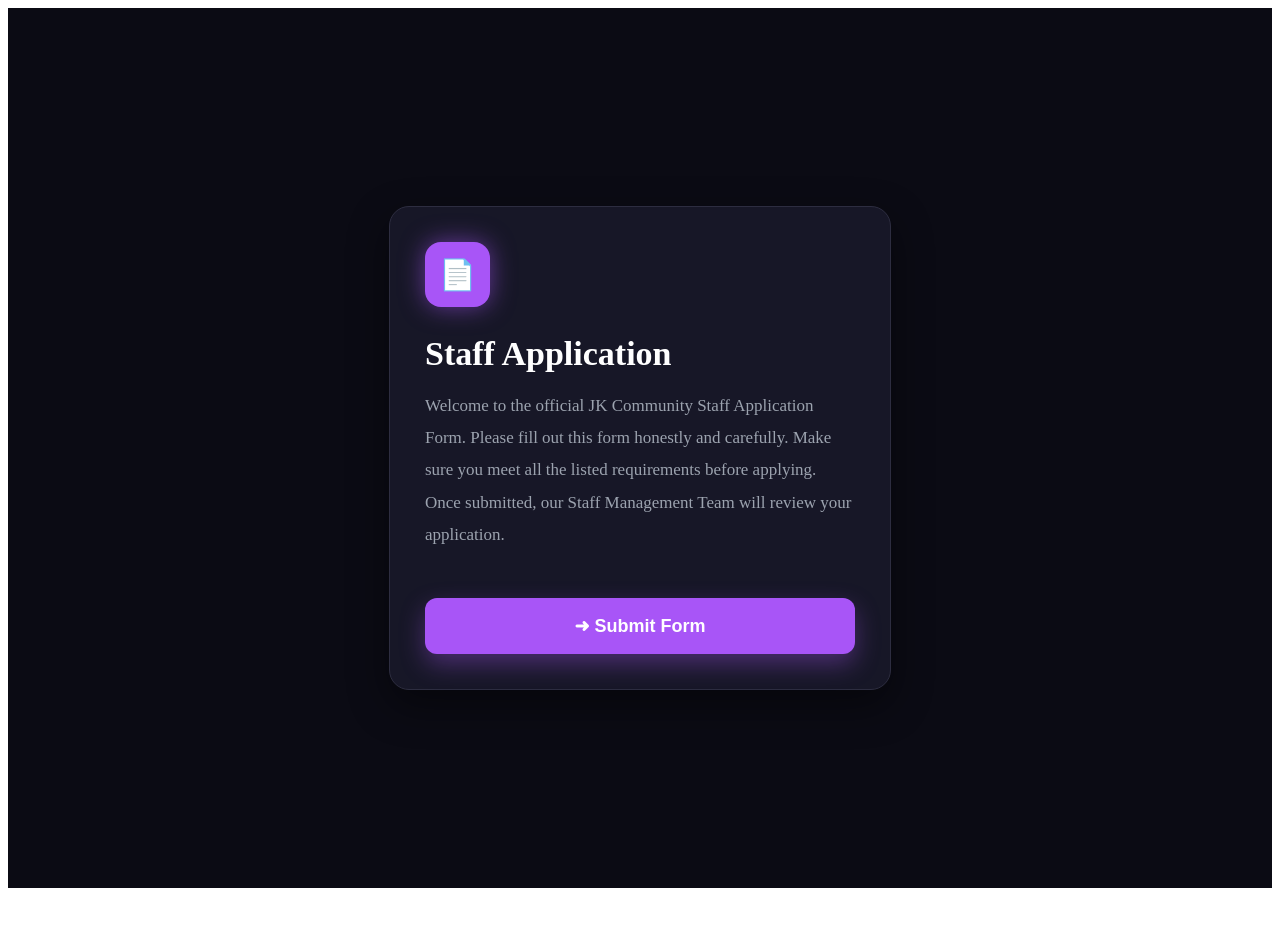
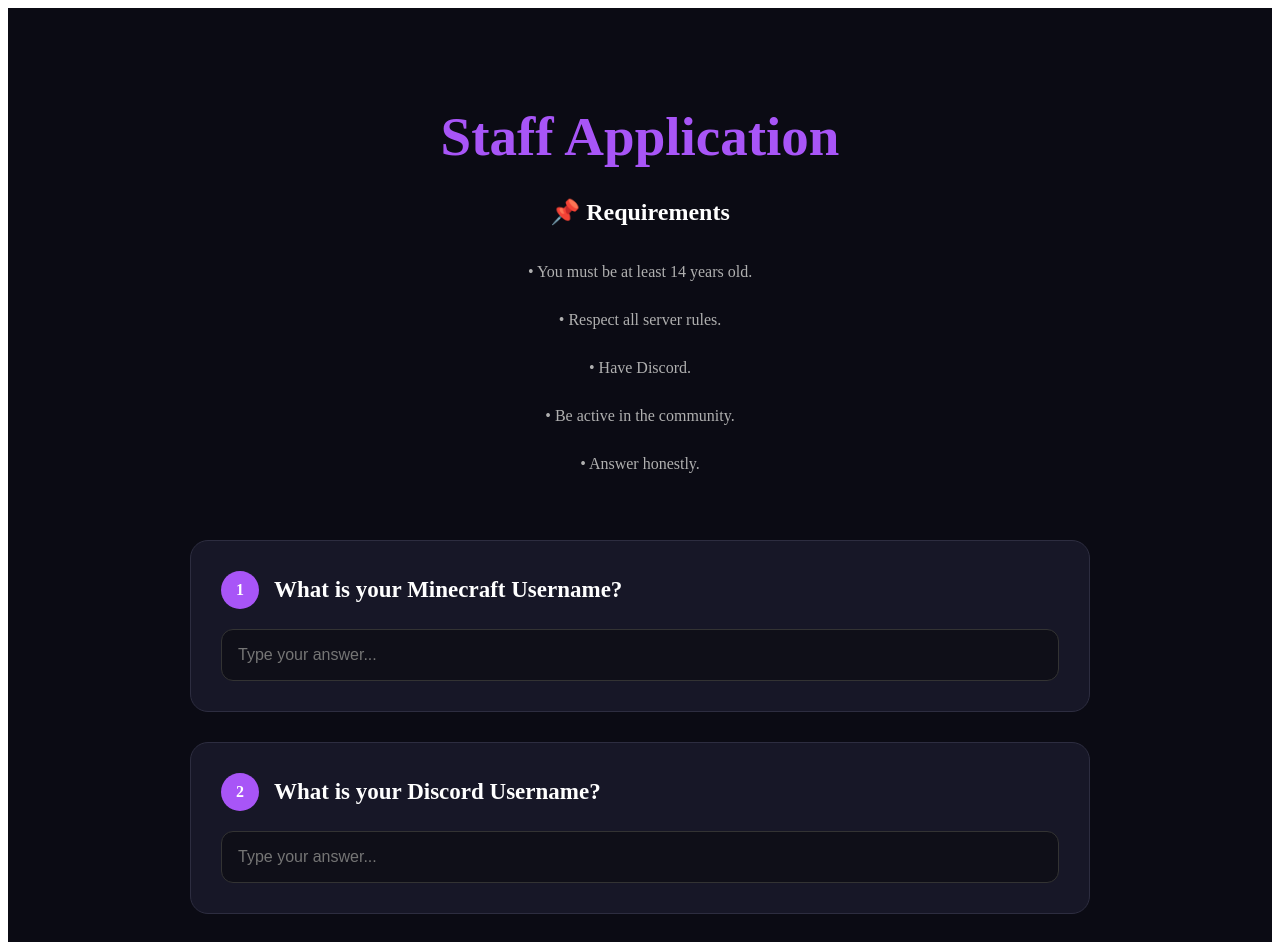
Before and after one commit to snoopybkdz/jk-community, a React (Vite) app: page /apply in a window 1280 px wide. Shown: the top 942 px of the page. Before the commit the page ends 896 px from the top, so only its background shows below. Built offline with nearby package versions, Linux system fonts and the light colour scheme.

Commit message:
Update navbar

```diff
--- a/src/App.jsx
+++ b/src/App.jsx
@@ -1,5 +1,6 @@
 import { BrowserRouter, Routes, Route } from "react-router-dom";
 
+import Admin from "./pages/Admin";
 import Home from "./pages/Home";
 import Apply from "./pages/Apply";
 import Profile from "./pages/Profile";
@@ -9,9 +10,14 @@ function App() {
   return (
     <BrowserRouter>
       <Routes>
+        <Route path="/administrator" element={<Admin />} />
+
         <Route path="/" element={<Home />} />
+
         <Route path="/apply" element={<Apply />} />
+
         <Route path="/apply/form" element={<ApplicationForm />} />
+
         <Route path="/profile" element={<Profile />} />
       </Routes>
     </BrowserRouter>
--- a/src/components/Navbar.jsx
+++ b/src/components/Navbar.jsx
@@ -1,6 +1,9 @@
+import { useNavigate } from "react-router-dom";
 import UserMenu from "./UserMenu";
 
 export default function Navbar({ user }) {
+  const navigate = useNavigate();
+
   return (
     <nav
       style={{
@@ -12,10 +15,12 @@ export default function Navbar({ user }) {
       }}
     >
       <h1
+        onClick={() => navigate("/")}
         style={{
           color: "#a855f7",
           fontSize: "30px",
           margin: 0,
+          cursor: "pointer",
         }}
       >
         JK Community
@@ -29,6 +34,7 @@ export default function Navbar({ user }) {
         }}
       >
         <div
+          onClick={() => navigate("/")}
           style={{
             cursor: "pointer",
             fontSize: "18px",
@@ -38,12 +44,13 @@ export default function Navbar({ user }) {
         </div>
 
         <div
+          onClick={() => navigate("/apply")}
           style={{
             cursor: "pointer",
             fontSize: "18px",
           }}
         >
-          📄 Clan Application
+          📄 Staff Application
         </div>
 
         <UserMenu user={user} />
--- a/src/pages/Apply.jsx
+++ b/src/pages/Apply.jsx
@@ -1,103 +1,245 @@
-import { useNavigate } from "react-router-dom";
+import { useState } from "react";
+import { supabase } from "../lib/supabase";
 
 export default function Apply() {
-  const navigate = useNavigate();
+  const [form, setForm] = useState({
+    minecraft: "",
+    discord: "",
+    age: "",
+    country: "",
+    experience: "",
+    why: "",
+  });
+
+  function handleChange(e) {
+    setForm({
+      ...form,
+      [e.target.name]: e.target.value,
+    });
+  }
+
+  async function submit(e) {
+    e.preventDefault();
+
+    const user = JSON.parse(localStorage.getItem("user"));
+
+    const { error } = await supabase.from("applications").insert([
+      {
+        discord_id: user?.id,
+        discord_username: user?.username,
+        minecraft: form.minecraft,
+        age: form.age,
+        country: form.country,
+        experience: form.experience,
+        why: form.why,
+      },
+    ]);
+
+    if (error) {
+      console.log(error);
+      alert("Failed to submit application.");
+      return;
+    }
+
+    alert("Application submitted successfully!");
+  }
 
   return (
     <div
       style={{
         minHeight: "100vh",
         background: "#0B0B14",
-        display: "flex",
-        justifyContent: "center",
-        alignItems: "center",
-        padding: "40px",
+        color: "white",
+        padding: "60px 20px",
       }}
     >
       <div
         style={{
-          width: "430px",
-          background: "#171727",
-          border: "1px solid #2d2d40",
-          borderRadius: "20px",
-          padding: "35px",
-          boxShadow: "0 15px 40px rgba(0,0,0,.45)",
-          transition: ".3s",
+          maxWidth: "900px",
+          margin: "auto",
         }}
       >
-        {/* Icon */}
+        <h1
+          style={{
+            textAlign: "center",
+            fontSize: "55px",
+            color: "#a855f7",
+            marginBottom: "20px",
+          }}
+        >
+          Staff Application
+        </h1>
+
         <div
           style={{
-            width: "65px",
-            height: "65px",
-            borderRadius: "16px",
+            textAlign: "center",
+            color: "#b0b0b0",
+            lineHeight: "2",
+            marginBottom: "60px",
+          }}
+        >
+          <h2 style={{ color: "white" }}>📌 Requirements</h2>
+
+          <p>• You must be at least 14 years old.</p>
+          <p>• Respect all server rules.</p>
+          <p>• Have Discord.</p>
+          <p>• Be active in the community.</p>
+          <p>• Answer honestly.</p>
+        </div>
+
+        <form onSubmit={submit}>
+          <Question number="1" title="What is your Minecraft Username?">
+            <input
+              name="minecraft"
+              value={form.minecraft}
+              onChange={handleChange}
+              placeholder="Type your answer..."
+            />
+          </Question>
+
+          <Question number="2" title="What is your Discord Username?">
+            <input
+              name="discord"
+              value={form.discord}
+              onChange={handleChange}
+              placeholder="Type your answer..."
+            />
+          </Question>
+
+          <Question number="3" title="How old are you?">
+            <input
+              name="age"
+              value={form.age}
+              onChange={handleChange}
+              placeholder="Type your answer..."
+            />
+          </Question>
+
+          <Question number="4" title="Which country are you from?">
+            <input
+              name="country"
+              value={form.country}
+              onChange={handleChange}
+              placeholder="Type your answer..."
+            />
+          </Question>
+
+          <Question
+            number="5"
+            title="Do you have previous staff experience?"
+          >
+            <textarea
+              rows="5"
+              name="experience"
+              value={form.experience}
+              onChange={handleChange}
+              placeholder="Type your answer..."
+            />
+          </Question>
+
+          <Question number="6" title="Why should we choose you?">
+            <textarea
+              rows="7"
+              name="why"
+              value={form.why}
+              onChange={handleChange}
+              placeholder="Type your answer..."
+            />
+          </Question>
+
+          <button
+            type="submit"
+            style={{
+              width: "100%",
+              marginTop: "40px",
+              padding: "18px",
+              border: "none",
+              borderRadius: "14px",
+              background: "#a855f7",
+              color: "white",
+              fontSize: "20px",
+              fontWeight: "bold",
+              cursor: "pointer",
+              boxShadow: "0 0 20px rgba(168,85,247,.35)",
+            }}
+          >
+            ➜ Submit Form
+          </button>
+        </form>
+      </div>
+    </div>
+  );
+}
+
+function Question({ number, title, children }) {
+  return (
+    <div
+      style={{
+        background: "#171727",
+        borderRadius: "18px",
+        padding: "30px",
+        marginBottom: "30px",
+        border: "1px solid #2d2d40",
+      }}
+    >
+      <div
+        style={{
+          display: "flex",
+          alignItems: "center",
+          gap: "15px",
+          marginBottom: "20px",
+        }}
+      >
+        <div
+          style={{
+            width: "38px",
+            height: "38px",
+            borderRadius: "50%",
             background: "#a855f7",
             display: "flex",
             justifyContent: "center",
             alignItems: "center",
-            fontSize: "30px",
-            color: "white",
-            boxShadow: "0 0 25px rgba(168,85,247,.55)",
+            fontWeight: "bold",
           }}
         >
-          📄
+          {number}
         </div>
 
-        {/* Title */}
         <h2
           style={{
-            color: "white",
-            marginTop: "28px",
-            marginBottom: "15px",
-            fontSize: "34px",
+            margin: 0,
+            fontSize: "23px",
           }}
         >
-          Staff Application
+          {title}
         </h2>
+      </div>
 
-        {/* Description */}
-        <p
-          style={{
-            color: "#9ca3af",
-            lineHeight: "1.9",
-            fontSize: "17px",
-          }}
-        >
-          Welcome to the official JK Community Staff Application Form.
-          Please fill out this form honestly and carefully.
-          Make sure you meet all the listed requirements before applying.
-          Once submitted, our Staff Management Team will review your application.
-        </p>
+      {children}
 
-        {/* Button */}
-        <button
-          onClick={() => navigate("/apply/form")}
-          onMouseEnter={(e) => {
-            e.target.style.background = "#9333ea";
-            e.target.style.transform = "translateY(-2px)";
-          }}
-          onMouseLeave={(e) => {
-            e.target.style.background = "#a855f7";
-            e.target.style.transform = "translateY(0)";
-          }}
-          style={{
-            width: "100%",
-            marginTop: "30px",
-            padding: "17px",
-            background: "#a855f7",
-            color: "white",
-            border: "none",
-            borderRadius: "12px",
-            fontSize: "18px",
-            fontWeight: "bold",
-            cursor: "pointer",
-            transition: ".25s",
-            boxShadow: "0 10px 25px rgba(168,85,247,.35)",
-          }}
-        >
-          ➜ Submit Form
-        </button>
-      </div>
+      <style>{`
+        input,
+        textarea{
+          width:100%;
+          padding:16px;
+          border-radius:12px;
+          border:1px solid #333;
+          background:#0F0F18;
+          color:white;
+          font-size:16px;
+          outline:none;
+          box-sizing:border-box;
+        }
+
+        textarea{
+          resize:none;
+        }
+
+        input:focus,
+        textarea:focus{
+          border-color:#a855f7;
+        }
+      `}</style>
     </div>
   );
 }
--- a/src/pages/Home.jsx
+++ b/src/pages/Home.jsx
@@ -5,7 +5,6 @@ import { useNavigate } from "react-router-dom";
 export default function Home() {
   const navigate = useNavigate();
   const [user, setUser] = useState(null);
-  const [open, setOpen] = useState(false);
 
   useEffect(() => {
     fetch(
@@ -15,10 +14,10 @@ export default function Home() {
       {
         credentials: "include",
         mode: "cors",
-    })
+      }
+    )
       .then((res) => res.json())
       .then((data) => {
-  console.log(data);
         setUser(data);
 
         if (data) {
@@ -33,12 +32,14 @@ export default function Home() {
       dir="rtl"
       style={{
         minHeight: "100vh",
-        background: "linear-gradient(135deg, #0B0B14 0%, #111122 100%)",
+        background: "linear-gradient(135deg,#0B0B14,#111122)",
         color: "white",
         fontFamily: "Arial",
       }}
     >
       <Navbar user={user} />
+
+      {/* Hero */}
       <div
         style={{
           textAlign: "center",
@@ -49,7 +50,6 @@ export default function Home() {
           style={{
             fontSize: "60px",
             marginBottom: "20px",
-            lineHeight: "1.4",
           }}
         >
           مرحباً بك في
@@ -80,6 +80,7 @@ export default function Home() {
           justifyContent: "center",
           gap: "30px",
           marginTop: "120px",
+          flexWrap: "wrap",
         }}
       >
         <div
@@ -122,24 +123,91 @@ export default function Home() {
         </div>
       </div>
 
-      {/* Clan Application */}
-      <div className="form-card">
-        <div className="icon-box">📄</div>
+      {/* Application Card */}
+      <div
+        style={{
+          display: "flex",
+          justifyContent: "center",
+          marginTop: "90px",
+          marginBottom: "100px",
+        }}
+      >
+        <div
+          onClick={() => navigate("/apply")}
+          style={{
+            width: "430px",
+            background: "#171727",
+            border: "1px solid #2d2d40",
+            borderRadius: "20px",
+            padding: "35px",
+            cursor: "pointer",
+            transition: ".25s",
+            boxShadow: "0 15px 40px rgba(0,0,0,.4)",
+          }}
+        >
+          <div
+            style={{
+              width: "65px",
+              height: "65px",
+              borderRadius: "16px",
+              background: "#a855f7",
+              display: "flex",
+              justifyContent: "center",
+              alignItems: "center",
+              fontSize: "30px",
+              color: "#fff",
+              boxShadow: "0 0 20px rgba(168,85,247,.45)",
+            }}
+          >
+            📄
+          </div>
 
-        <h2>Clan Application</h2>
+          <h2
+            style={{
+              marginTop: "25px",
+              marginBottom: "15px",
+              fontSize: "34px",
+            }}
+          >
+            Staff Application
+          </h2>
 
-        <p>
-          Welcome to the official JK Community Clan Application Form.
-          Please complete the form honestly and carefully before submitting.
+          <p
+            style={{
+              color: "#9ca3af",
+              lineHeight: "1.9",
+              fontSize: "17px",
+            }}
+          >
+            Welcome to the official JK Community Staff Application Form.
+            Please fill out this form honestly and carefully.
+            Make sure you meet all the listed requirements before applying.
+            Once submitted, our Staff Management Team will review your application.
           </p>
 
           <button
-  className="submit-btn"
-  onClick={() => navigate("/apply")}
+            onClick={(e) => {
+              e.stopPropagation();
+              navigate("/apply");
+            }}
+            style={{
+              width: "100%",
+              marginTop: "30px",
+              padding: "17px",
+              border: "none",
+              borderRadius: "12px",
+              background: "#a855f7",
+              color: "white",
+              fontSize: "18px",
+              fontWeight: "bold",
+              cursor: "pointer",
+              boxShadow: "0 10px 25px rgba(168,85,247,.35)",
+            }}
           >
             ➜ Submit Form
           </button>
         </div>
       </div>
+    </div>
   );
 }
```
Also changed, not shown: src/pages/Admin.jsx (added, +68 -0 lines). Lines whose indentation alone changed are shown as unchanged.
